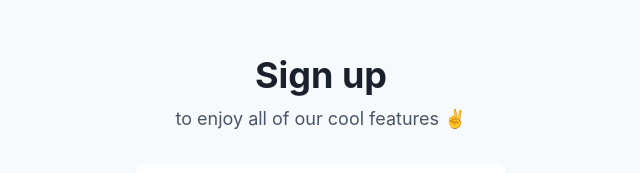
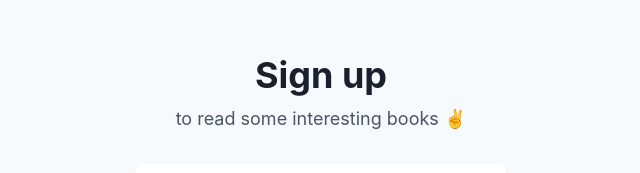
Before and after one commit to adityameharia/pratilipi, a React (Create React App) app in the folder frontend/: page / in a window 1280 px wide. Shown: the part 103-276 px from the top of the page, without its empty margins (319-959 px from the left). Built offline with nearby package versions, Linux system fonts and the light colour scheme.

Commit message:
fixed bugs

```diff
--- a/frontend/src/components/SignUp.js
+++ b/frontend/src/components/SignUp.js
@@ -94,7 +94,7 @@ export default function Signup() {
             Sign up
           </Heading>
           <Text fontSize={'lg'} color={'gray.600'}>
-            to enjoy all of our cool features ✌️
+            to read some interesting books ✌️
           </Text>
         </Stack>
         <Box
```
